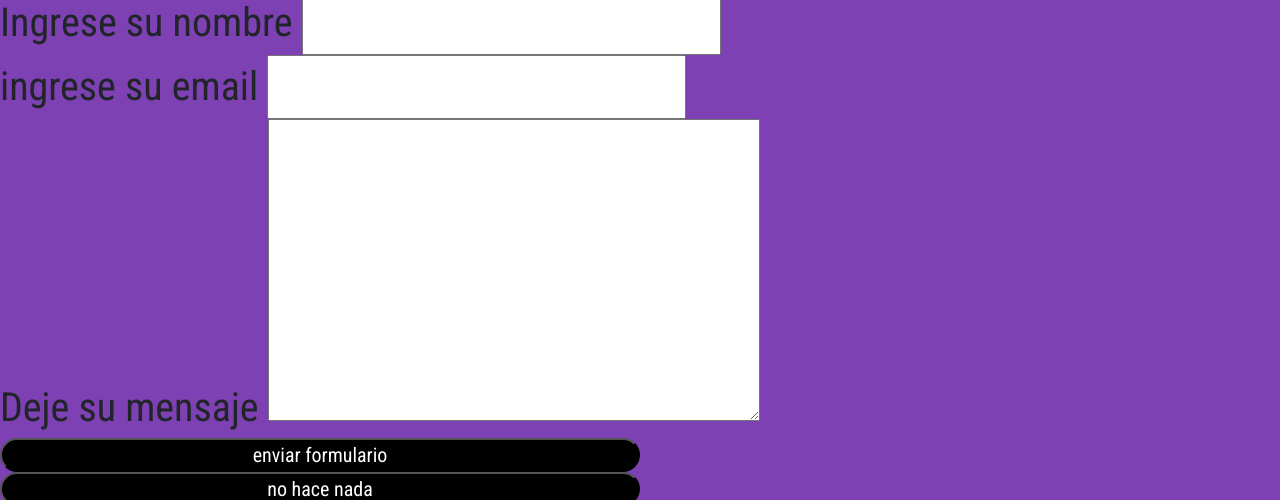
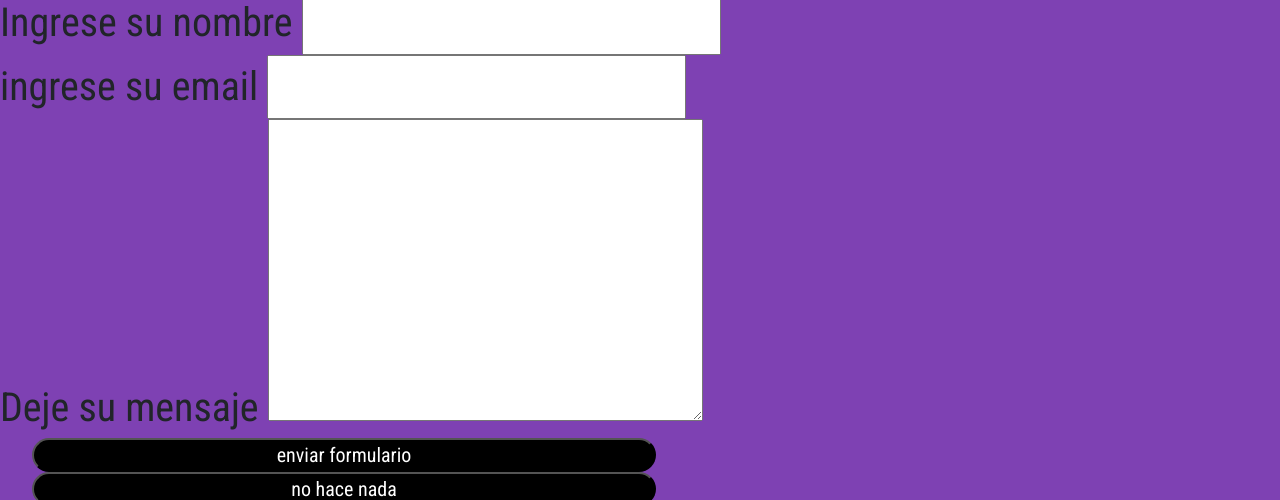
Before and after one commit to JoelBoschetti/pre-entrega2-joelboschetti, a website: page pages/contacto.html in a window 1280 px wide. Shown: the part 191-691 px from the top of the page. Drawn offline with nearby package versions, Linux system fonts and the light colour scheme.

Commit message:
arregalndo contacto

```diff
--- a/pages/contacto.html
+++ b/pages/contacto.html
@@ -54,17 +54,17 @@
                     </div>
                     <div>
                         <Label>Deje su mensaje</Label>
-                        <textarea name="Mensaje que enviar" id="area-texto" cols="25" rows="5"></textarea>
+                        <textarea name="Mensaje que enviar" id="area-texto" cols="22" rows="5"></textarea>
 
                     </div>
-                    <ul class="m-0 p-0" id="botones">
+                    <ul class="m-0 " id="botones">
                     <input type="submit" value="enviar formulario" class="boton">
                     <input type="button" value="no hace nada" class="boton">
                   </ul>
                 </form>
             </section>
     </main>
-    <footer>
+    <footer id="Footerr">
       <ul class="redes">
         <li> <img src="../img/WhatsApp.svg.webp" alt="WhatsApp Logo" class="img" id="imagenes"></li>
         <li> <img src="https://encrypted-tbn0.gstatic.com/images?q=tbn:ANd9GcS4n_urpJ9XpwOTdzBVbGvactwHrPagYQrTJPYjxfxLGkSyu7nJZVqRVGAeohnPgKMrnKE&usqp=CAU" alt="twitter logo" class="img" id="imagenes"> </li>
```
